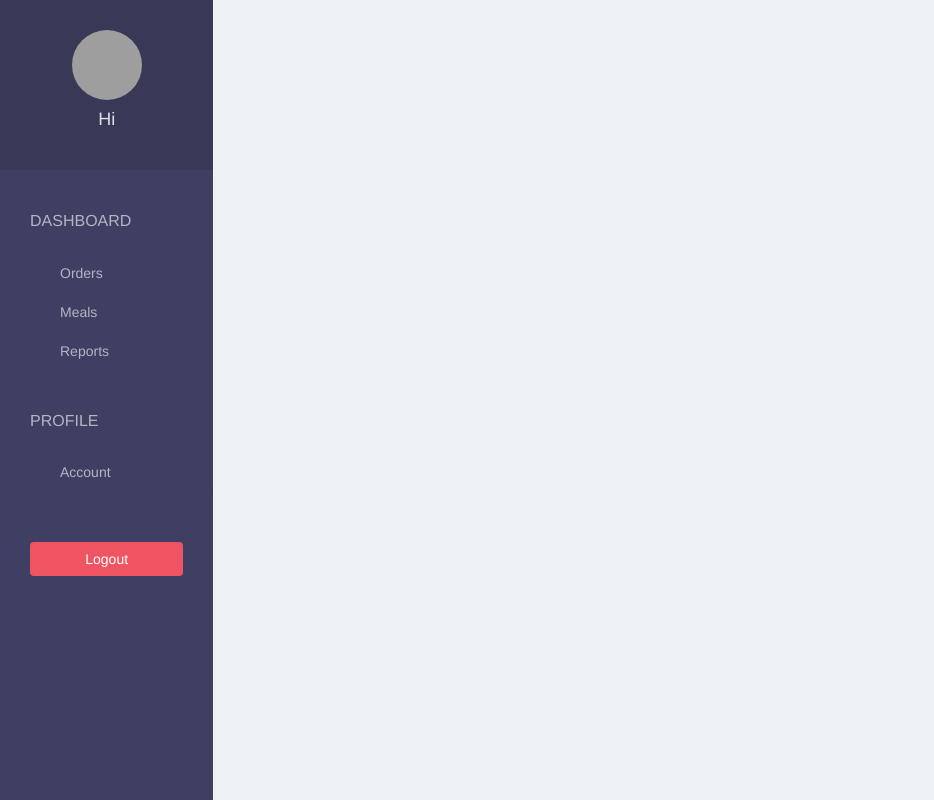
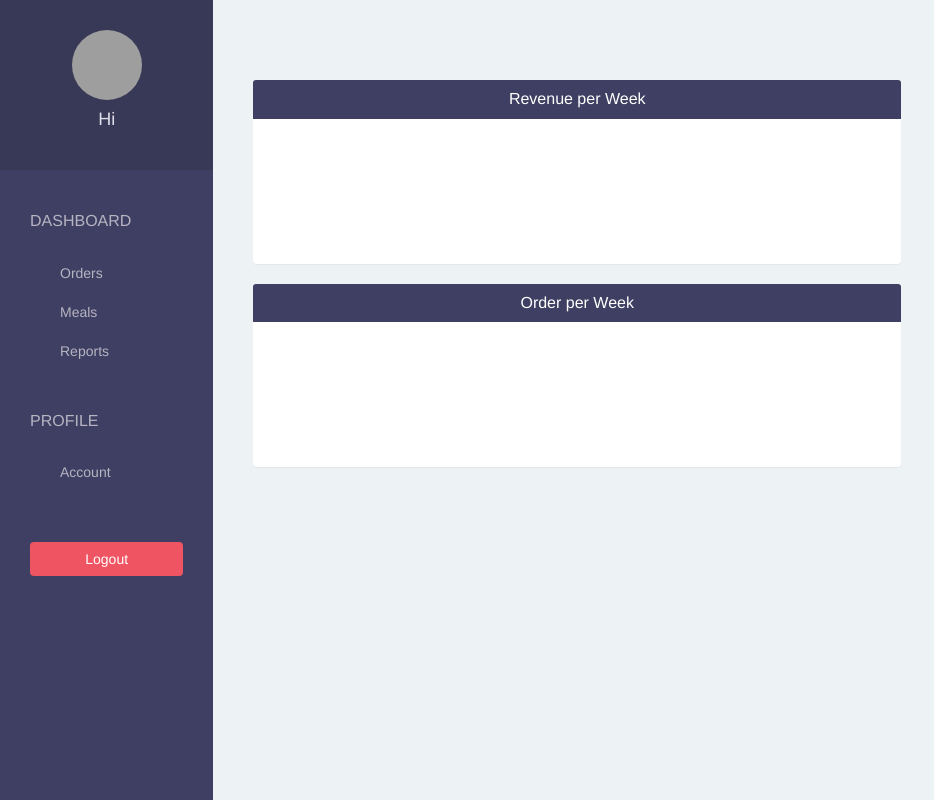
Before and after one commit to pH-7/DeliciousThings2Home-API, a Django app: template foodtaskerapp/templates/restaurant/report.html in a window 1280 px wide. Shown: the whole page, without its empty margins (0-934 px from the left). Run offline with Django 3.2, Linux system fonts and the light colour scheme; tables that the repository leaves empty hold one stand-in row (values such as "Sample post"); the template is opened without the code that fills it: values that come from a table or form of the project are taken from there, most other values are stand-ins (such as "Sample title", 1, 10 or a date in 2020); some libraries are stand-ins or nearby versions; grey boxes are pictures that could not be loaded.

Commit message:
Add restaurant report chart
And refactore a bit the code, add util file to avoid duplicating code

```diff
--- a/foodtaskerapp/api.py
+++ b/foodtaskerapp/api.py
@@ -12,6 +12,7 @@ import json
 
 from foodtaskerapp.models import Restaurant, Meal, Order, OrderDetails, Driver
 from foodtaskerapp.serializer import RestaurantSerializer, MealSerializer, OrderSerializer
+from foodtaskerapp.util import get_current_weekdays
 
 def customer_get_restaurants(request):
     restaurants = RestaurantSerializer(
@@ -230,8 +231,3 @@ def get_access_token(request, method = 'POST'):
     )
 
     return access_token
-
-def get_current_weekdays():
-    today = timezone.now()
-
-    return [today + timedelta(days = i) for i in range(0 - today.weekday(), 7 - today.weekday())]
--- a/foodtaskerapp/templates/restaurant/report.html
+++ b/foodtaskerapp/templates/restaurant/report.html
@@ -1,4 +1,68 @@
 {% extends 'restaurant/base.html' %}
 
+{% block script %}
+    <script src="https://cdnjs.cloudflare.com/ajax/libs/Chart.js/2.7.0/Chart.bundle.js"></script>
+    <script>
+        var revenueChart = document.getElementById('revenue-chart').getContext('2d');
+        var data = {
+            labels: ['Mon', 'Tue', 'Wed', 'Thu', 'Fri', 'Sat', 'Sun'],
+            datasets: [
+                {
+                    label: "Revenue per Week",
+                    backgroundColor: "rgba(54,162,235,0.9)",
+                    hoverBackgroundColor: "rgba(54,162,235,1)",
+                    data: {{ revenue }}
+                }
+            ]
+        };
+        new Chart(revenueChart, {
+            type: 'bar',
+            data: data
+        });
+
+        var orderChart = document.getElementById('order-chart').getContext('2d');
+        var data = {
+            labels: ['Mon', 'Tue', 'Wed', 'Thu', 'Fri', 'Sat', 'Sun'],
+            datasets: [
+                {
+                    label: "Order per Week",
+                    backgroundColor: "rgba(255,99,132,0.9)",
+                    hoverBackgroundColor: "rgba(255,99,132,1)",
+                    data: {{ orders }}
+                }
+            ]
+        };
+        new Chart(orderChart, {
+            type: 'bar',
+            data: data
+        });
+    </script>
+{% endblock %}
+
 {% block page %}
+    <div class="row">
+        <div class="col-lg-8">
+            <div class="panel">
+                <div class="panel-heading bg-blue">
+                    <h4 class="panel-title text-center text-white">
+                        Revenue per Week
+                    </h4>
+                </div>
+                <div class="panel-body">
+                    <canvas id="revenue-chart" height="110"></canvas>
+                </div>
+            </div>
+
+            <div class="panel">
+                <div class="panel-heading bg-blue">
+                    <h4 class="panel-title text-center text-white">
+                        Order per Week
+                    </h4>
+                </div>
+                <div class="panel-body">
+                    <canvas id="order-chart" height="110"></canvas>
+                </div>
+            </div>
+        </div>
+    </div>
 {% endblock %}
```
Also changed, not shown: foodtaskerapp/views.py (+24 -1 lines).
